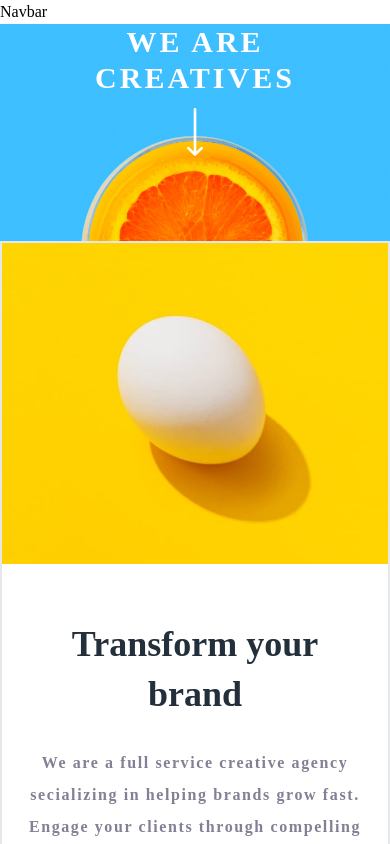
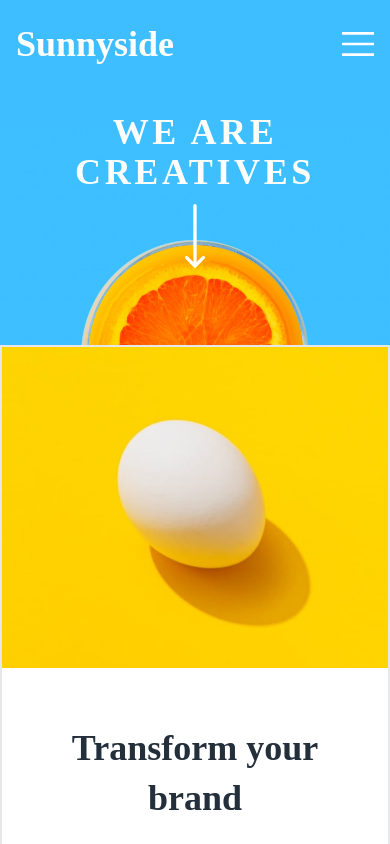
Before and after one commit to ForJessicaSake/Sunny-Side-Agencies, a React (Create React App) app: page / in a window 390 px wide. Shown: the top 844 px of the page. Built offline with nearby package versions, Linux system fonts and the light colour scheme.

Commit message:
feat:completed the navigation feature

```diff
--- a/src/components/Navbar.tsx
+++ b/src/components/Navbar.tsx
@@ -1,7 +1,23 @@
+import {navigation} from "../atoms/Atom";
+import {useAtom} from "jotai";
+import menu from "../assets/desktop/icon-hamburger.svg"
 const Navbar = () => {
+  const [state, setState] = useAtom(navigation)
+
+  const handleClose =()=>{
+    setState(!state)
+  }
+
   return (
-    <nav className="font-textFont">
-      <h1>Navbar</h1>
+    <nav className="font-textFont bg-Blue cursor-pointer flex justify-between lg:px-6 py-6 items-center">
+      <h2 className="text-4xl ml-4 font-extrabold text-White">Sunnyside</h2>
+      <img src ={menu} alt ="menu" className=" mr-4 w-8 h-6 lg:hidden" onClick={handleClose}/>
+      <ul className={`${state ? 'block': 'hidden'} lg:static absolute lg:top-0 top-24 lg:h-0 h-96 pb-10 lg:pb-0 flex lg:flex-row flex-col bg-Blue z-50 lg:text-sm text-base lg:flex items-center justify-between lg:w-96 w-full text-White`}>
+        <li>About</li>
+        <li>Services</li>
+        <li>Projects</li>
+        <button className="w-28 h-11 font-extrabold bg-White text-Heading text-xs border-White border-2 rounded-full font-Headingfront">CONTACT</button>
+      </ul>
     </nav>
   );
 };
--- a/src/custom/Card.tsx
+++ b/src/custom/Card.tsx
@@ -10,7 +10,7 @@ const Card = ({image, heading, text}:Props)=>{
           <figure className="w-full">
           <img src={image} alt="fruit" className="lg:h-full md:h-full sm:h-96 w-full"/>
         </figure>
-        <figcaption className="absolute top-44 md:top-96 lg:top-80 z-50 flex lg:text-center flex-col lg:w-9/12 md:w-6/12 sm:w-12/12 px-8">
+        <figcaption className="absolute top-52 md:top-96 lg:top-80 z-50 flex lg:text-center flex-col lg:w-9/12 md:w-6/12 sm:w-12/12 px-8">
           <h1 className="font-Headingfront text-Heading lg:text-3xl text-2xl font-bold lg:pb-6 pb-2 pt-2">{heading}</h1>
           <p className="font-textFont text-Heading leading-6 lg:leading-8 lg:text-lg md:text-base text-sm pb-2">{text}</p>
         </figcaption>
--- a/src/elements/Footer.tsx
+++ b/src/elements/Footer.tsx
@@ -9,7 +9,7 @@ const Footer = () => {
     <footer className="flex flex-col bg-Green h-80 items-center justify-center">
     <nav className="flex flex-col items-center justify-center">
         <h1 className="text-3xl pb-10 font-extrabold text-DarkGreen font-textFont">Sunnyside</h1>
-        <ul className="font-textFont flex justify-between w-64 pb-16">
+        <ul className="font-textFont flex justify-between w-64 pb-12">
           <li>About</li>
           <li>Services</li>
           <li>Projects</li>
--- a/src/elements/Header.tsx
+++ b/src/elements/Header.tsx
@@ -2,9 +2,9 @@ import roundedCitrus from "../assets/desktop/roundcitrus.jpg";
 import arrowImage from "../assets/desktop/icon-arrow-down.svg"
 const Header = () => {
   return (
-    <section className="relative flex flex-col  justify-center items-center bg-Blue">
-      <h1 className="font-Headingfront absolute lg:top-24 top-0 text-3xl w-64 lg:w-full text-center lg:text-5xl text-white font-extrabold tracking-widest">WE ARE CREATIVES</h1>
-      <img src={arrowImage} alt="orange" className="absolute lg:h-20 h-12" />
+    <section className="relative flex flex-col  justify-center items-center bg-Blue lg:pt-0 pt-10">
+      <h1 className="font-Headingfront absolute lg:top-24 top-6 leading-10 text-4xl w-96 lg:w-full text-center lg:text-5xl text-White font-extrabold tracking-widest">WE ARE CREATIVES</h1>
+      <img src={arrowImage} alt="orange" className="absolute lg:h-20 h-16" />
       <img src={roundedCitrus} alt="orange" className="lg:w-8/12 w-full " />
     </section>
   );
--- a/tailwind.config.js
+++ b/tailwind.config.js
@@ -13,6 +13,7 @@ module.exports = {
         DarkGreen: "#2c7466",
         Heading:"#232f3b",
         Text:"#818195",
+        White:"#fefffd",
       },
       height:{
         fruit:"30rem",
```
Also changed, not shown: src/atoms/Atom.tsx (renamed from src/Atom.tsx).
